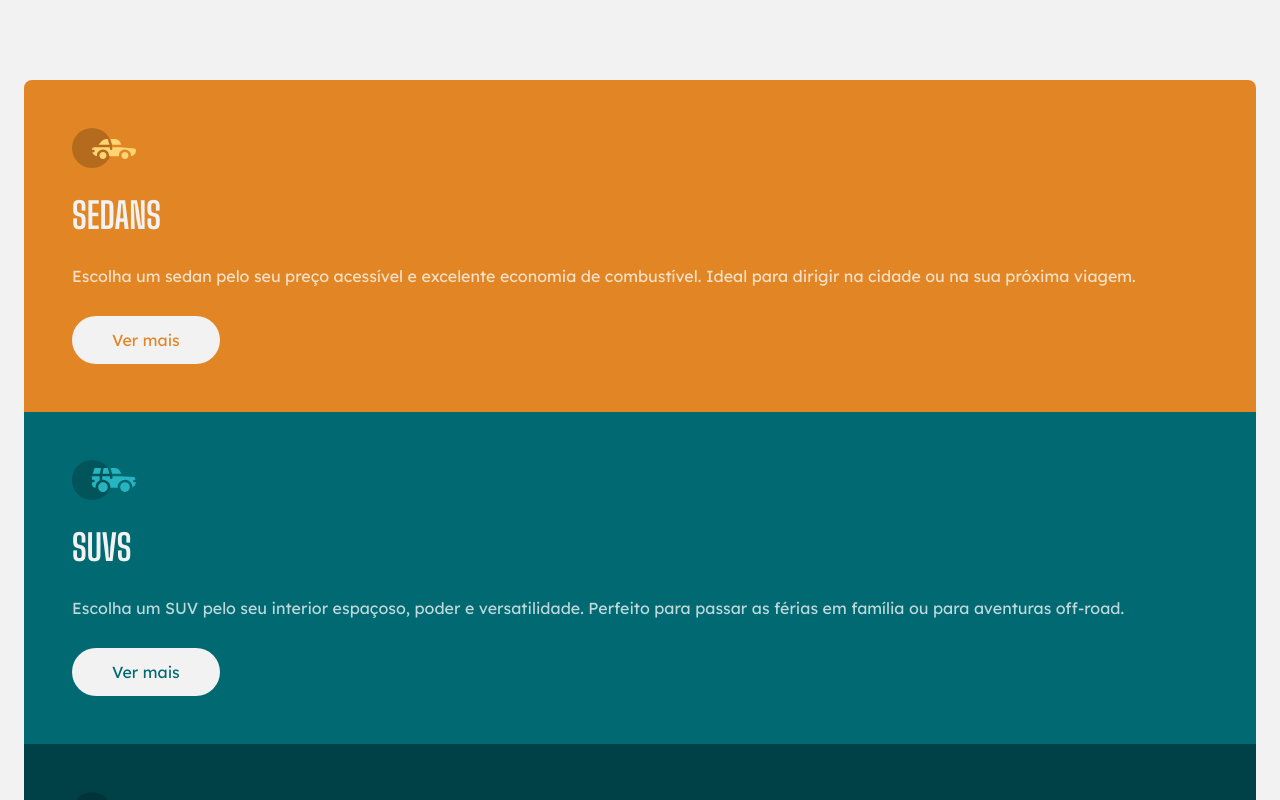
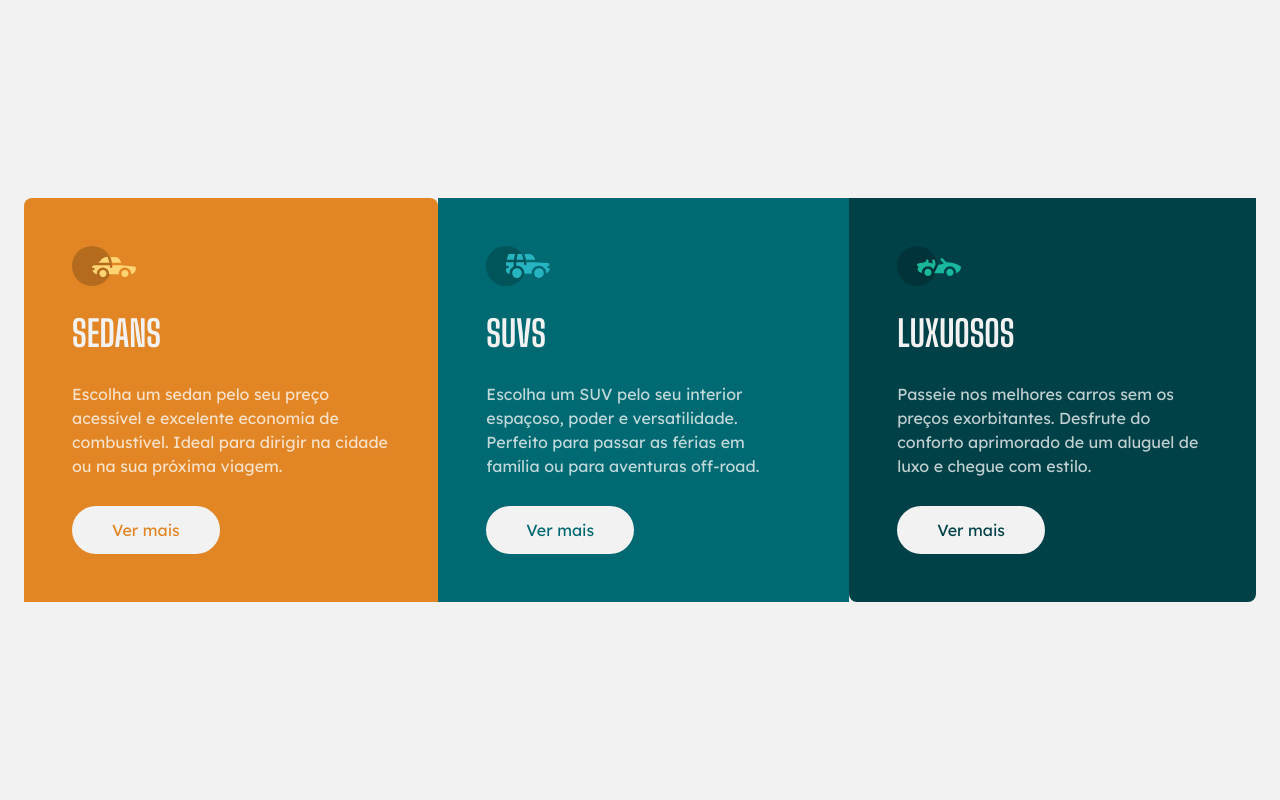
Before and after one commit to leelopesx/projeto1-carros, a React (Vite) app: page / in a window 1280 px wide. Shown: the top 800 px of the page. Built offline with nearby package versions, Linux system fonts and the light colour scheme.

Commit message:
Primeiro commit da responsividade

```diff
--- a/src/App.jsx
+++ b/src/App.jsx
@@ -4,8 +4,8 @@
 
 export default function App(){
   return(
-    <main className="min-h-svh bg-offwhitebg py-20 px-6">
-      <section>
+    <main className="min-h-svh bg-offwhitebg py-20 px-6 antialiased lg:flex justify-center items-center">
+      <section className="lg:flex">
         <div className="bg-orange p-12 rounded-t-lg">
           <img src={iconSedans} alt="ícone dos carros sedan" className="mb-7"/>
           <h2 className="font-shoulders mb-7 uppercase text-4xl font-bold text-offwhitebg">Sedans</h2>
```
